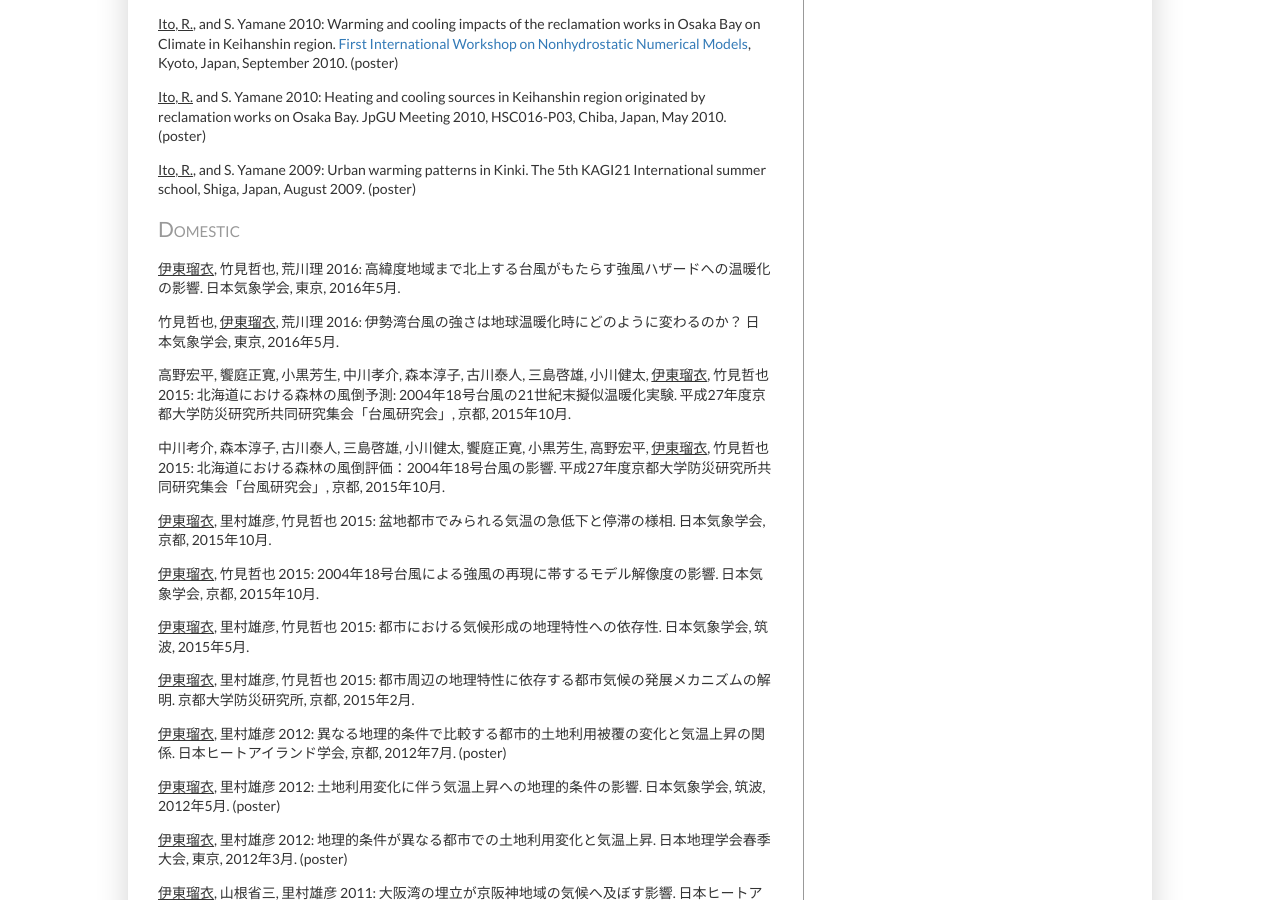
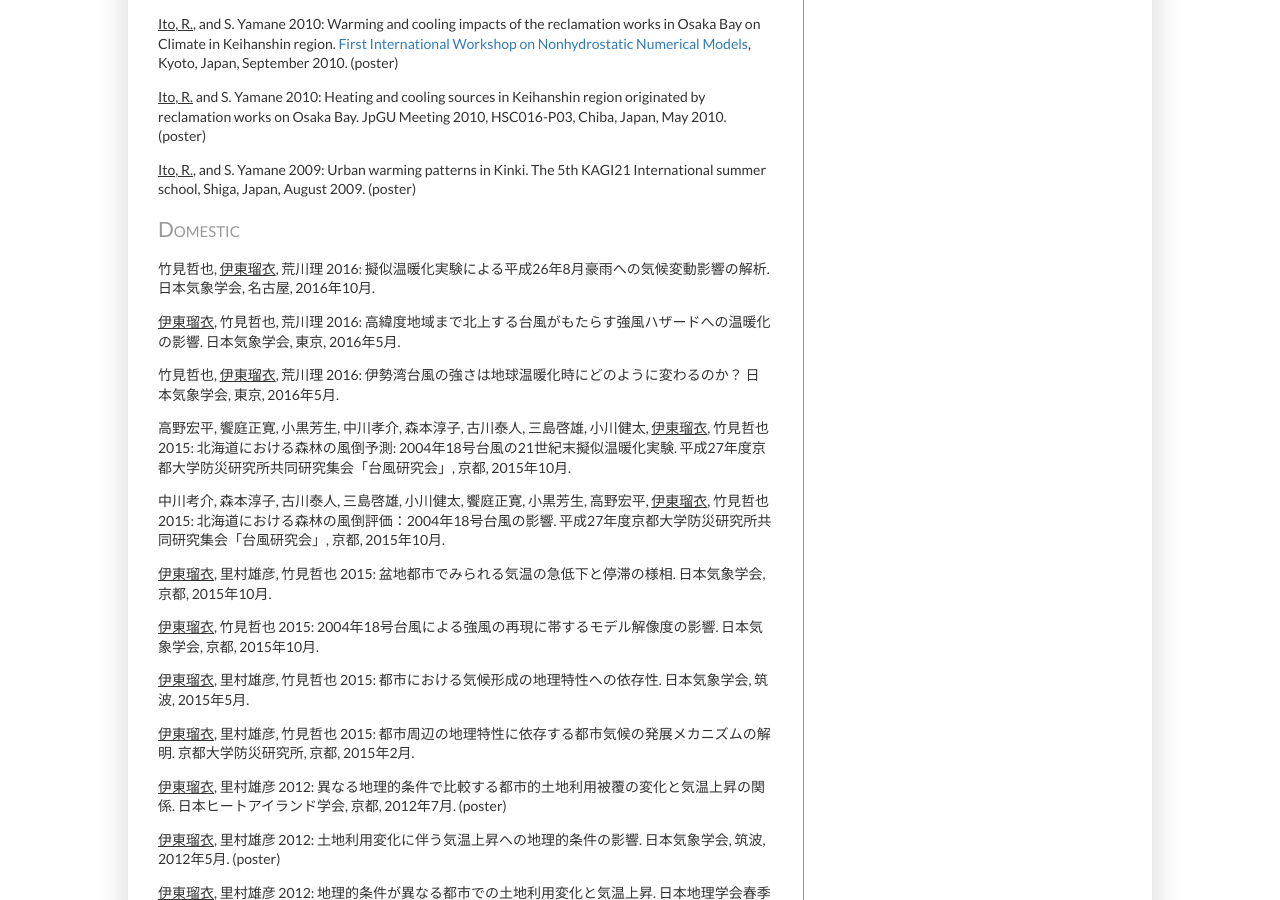
Before and after one commit to rui-climbiz/rui-climbiz.github.io, a Jekyll site: the page built from publications.html, in a window 1280 px wide and 900 px high, scrolled down 1623 px. Built offline with Jekyll 4.4.1, drawn with Linux system fonts in a browser that asks for light colours.

Commit message:
Update publications.html

```diff
--- a/publications.html
+++ b/publications.html
@@ -34,6 +34,7 @@ Japan. Hydrological Research Letters. (submitted) </p>
 <p><u>Ito, R.</u> and S. Yamane 2010: Heating and cooling sources in Keihanshin region originated by reclamation works on Osaka Bay. JpGU Meeting 2010, HSC016-P03, Chiba, Japan, May 2010. (poster)</p>
 <p><u>Ito, R.</u>, and S. Yamane 2009: Urban warming patterns in Kinki. The 5th KAGI21 International summer school, Shiga, Japan, August 2009. (poster)</p>
 <h2>Domestic</h2>
+<p>竹見哲也, <u>伊東瑠衣</u>, 荒川理 2016: 擬似温暖化実験による平成26年8月豪雨への気候変動影響の解析. 日本気象学会, 名古屋, 2016年10月.</p>
 <p><u>伊東瑠衣</u>, 竹見哲也, 荒川理 2016: 高緯度地域まで北上する台風がもたらす強風ハザードへの温暖化の影響. 日本気象学会, 東京, 2016年5月.</p>
 <p>竹見哲也, <u>伊東瑠衣</u>, 荒川理 2016: 伊勢湾台風の強さは地球温暖化時にどのように変わるのか？ 日本気象学会, 東京, 2016年5月.</p>
 <p>高野宏平, 饗庭正寛, 小黒芳生, 中川孝介, 森本淳子, 古川泰人, 三島啓雄, 小川健太, <u>伊東瑠衣</u>, 竹見哲也 2015: 北海道における森林の風倒予測: 2004年18号台風の21世紀末擬似温暖化実験. 平成27年度京都大学防災研究所共同研究集会「台風研究会」, 京都, 2015年10月. </p>
```
